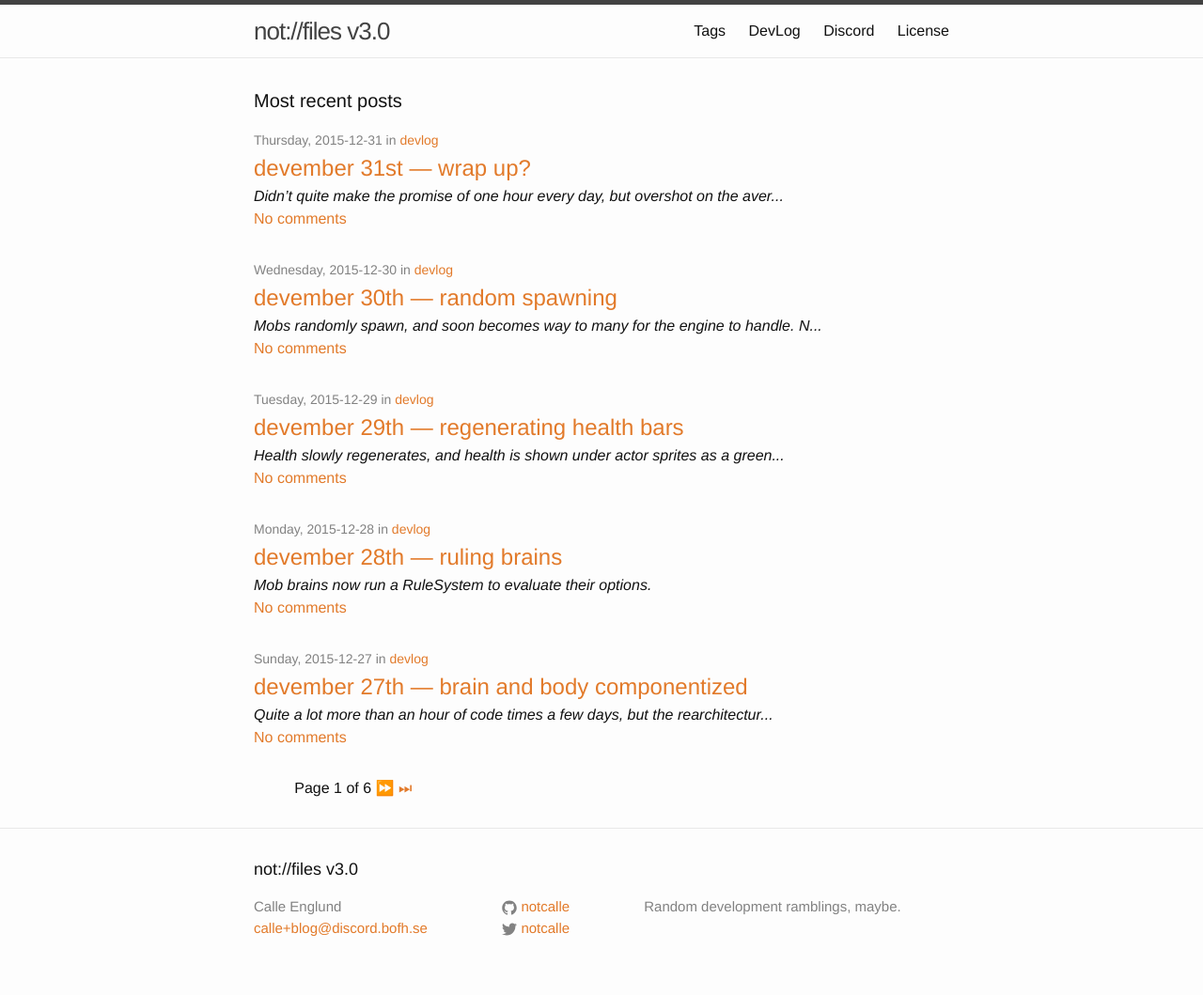
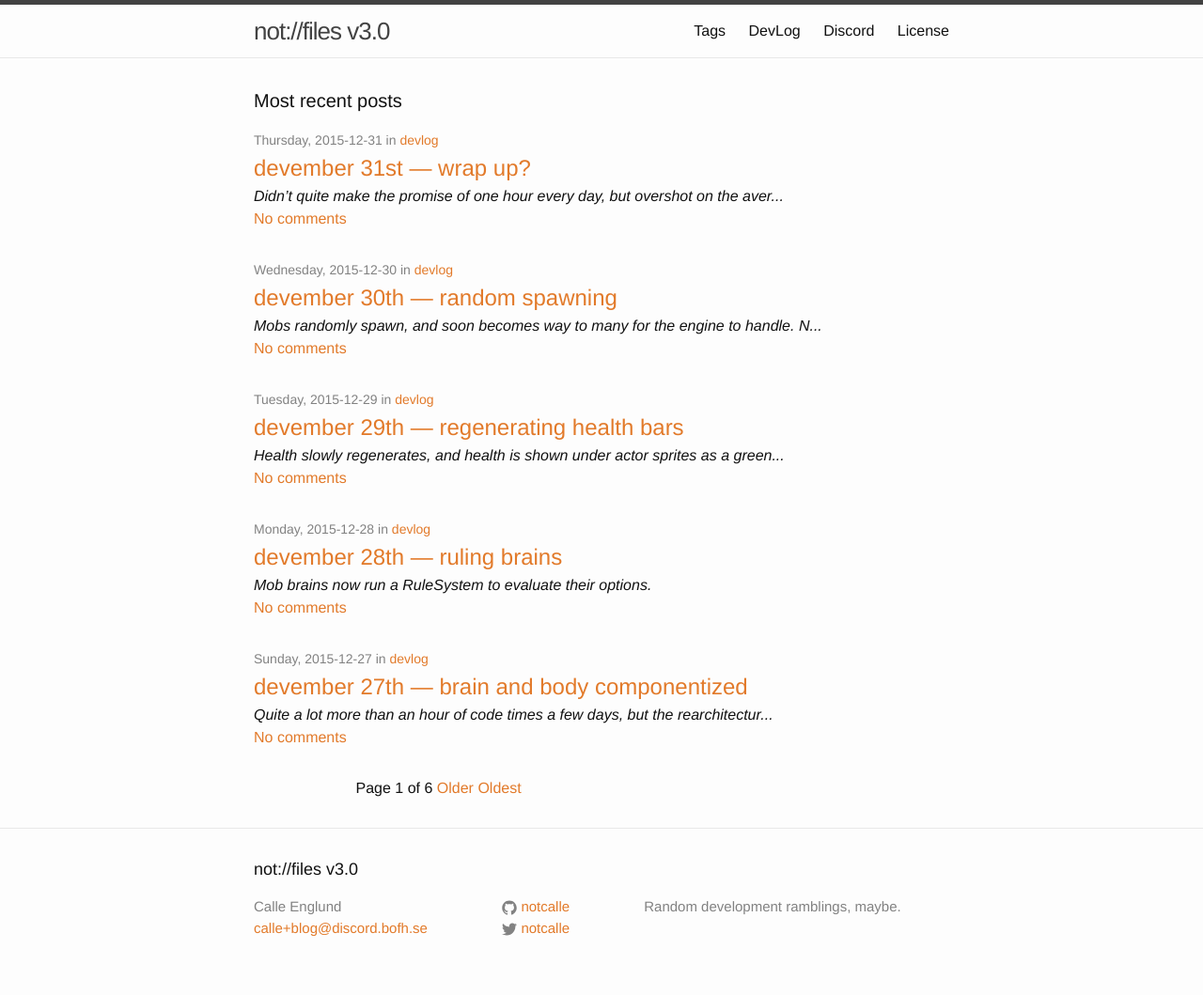
Before and after one commit to notCalle/notcalle.github.io, a Jekyll site: the page built from index.html, in a window 1280 px wide. Shown: the whole page at 94% size. Built offline with Jekyll 4.4.1, drawn with Linux system fonts in a browser that asks for light colours; the list of posts is cut into pages by our own code; comment, search, counter and statistics services are not loaded.

Commit message:
Trial and error build failure

```diff
--- a/index.html
+++ b/index.html
@@ -20,19 +20,19 @@ layout: index
 
   <div class="pagination">
     {% if paginator.previous_page %}
-      <a href="{{ site.base_url }}/" class="paginator">⏮</a>
-      <a href="{{ paginator.previous_page_path }}" class="paginator">⏪</a>
+      <a href="{{ site.base_url }}/" class="paginator">Newest</a>
+      <a href="{{ paginator.previous_page_path }}" class="paginator">Newer</a>
     {% else %}
-      <span class="paginator">⏮</span>
-      <span class="paginator">⏪</span>
+      <span class="paginator">Newest</span>
+      <span class="paginator">Newer</span>
     {% endif %}
     <span class="page_number">Page {{ paginator.page }} of {{ paginator.total_pages }}</span>
     {% if paginator.next_page %}
-      <a href="{{ paginator.next_page_path }}" class="paginator">⏩</a>
-      <a href="{{ site.base_url }}/page{{ paginator.total_pages }}/" class="paginator">⏭</a>
+      <a href="{{ paginator.next_page_path }}" class="paginator">Older</a>
+      <a href="{{ site.base_url }}/page{{ paginator.total_pages }}/" class="paginator">Oldest</a>
     {% else %}
-      <span class="paginator">⏩</span>
-      <span class="paginator">⏭</span>
+      <span class="paginator">Older</span>
+      <span class="paginator">Oldest</span>
     {% endif %}
   </div>
 
```
